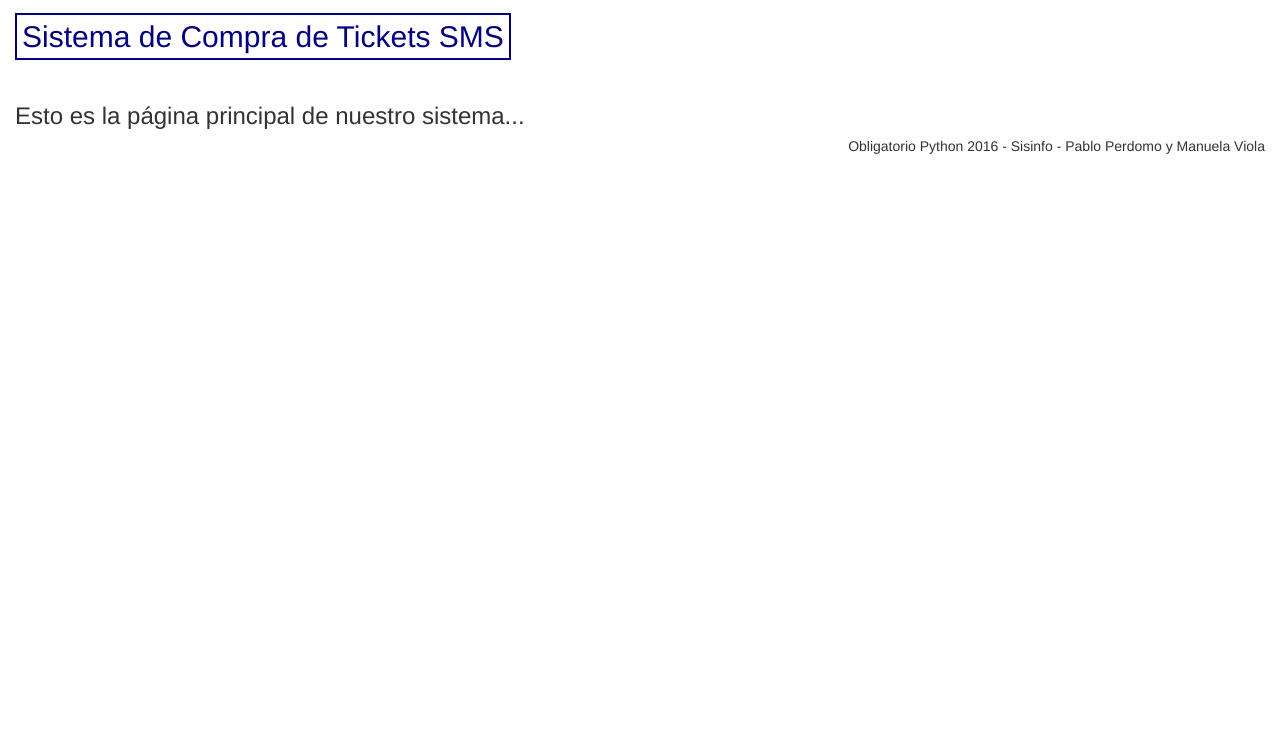
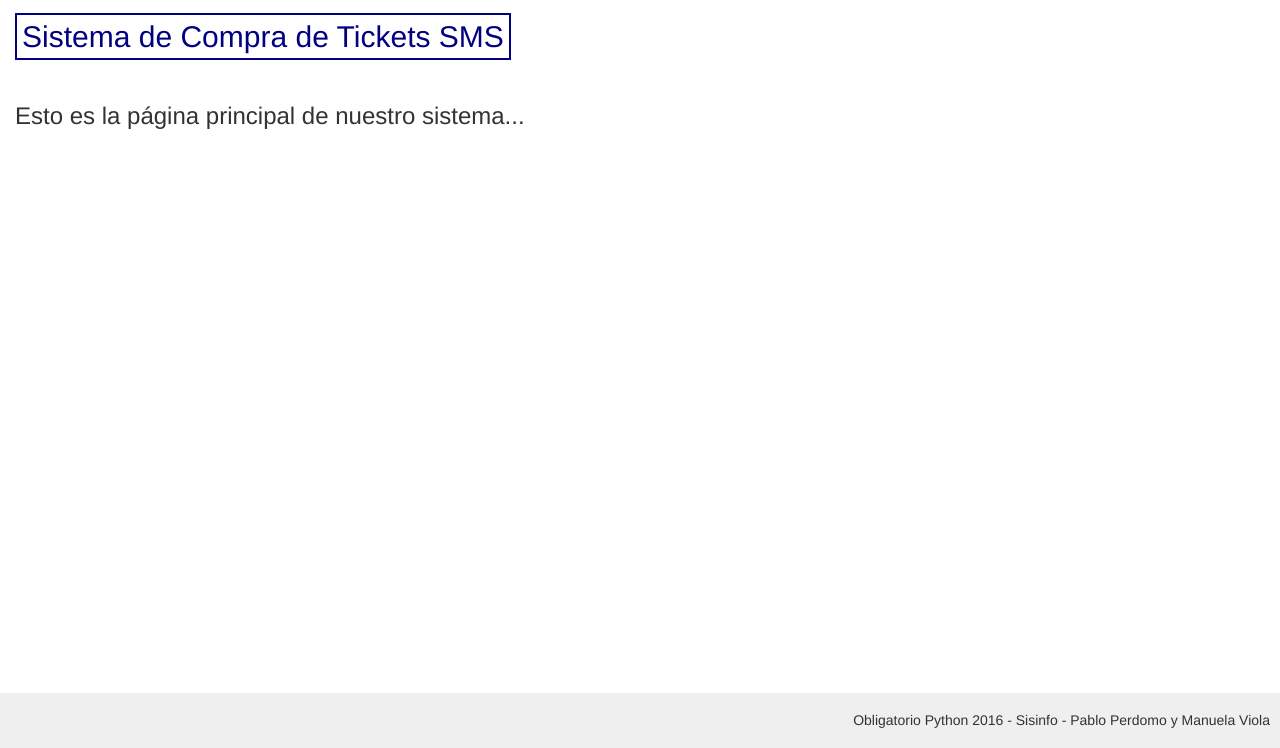
Before and after one commit to ManuViola77/obligatorio_python, a Django app: page / in a window 1280 px wide. Shown: the part 52-800 px from the top of the page. Run offline with Django 3.2, Linux system fonts and the light colour scheme; some libraries are stand-ins or nearby versions.

Commit message:
footer siempre abajo

```diff
--- a/obligatorio/back_end/templates/css/estilosGenerales.css
+++ b/obligatorio/back_end/templates/css/estilosGenerales.css
@@ -38,4 +38,19 @@
     background-color: lightblue;
   }
 
+  thead {
+    background-color: Navy;
+    color: white;
+  }
+
+  .footer {
+    position: absolute;
+    right: 0;
+    bottom: 0;
+    left: 0;
+    padding: 1rem;
+    background-color: #efefef;
+    text-align: center;
+  }
+
 </style>
--- a/obligatorio/back_end/templates/layout/base.html
+++ b/obligatorio/back_end/templates/layout/base.html
@@ -53,11 +53,13 @@
       {%endblock%}
     {%endblock%}
     {#fin bloque content#}
-    {#inicio bloque footer#}
-    {%block footer%}
-      <h5 align="right">Obligatorio Python 2016 - Sisinfo - Pablo Perdomo y Manuela Viola</h5>
-    {%endblock%}
-    {#fin bloque footer#}
+    <div class="footer">
+      {#inicio bloque footer#}
+      {%block footer%}
+        <h5 align="right">Obligatorio Python 2016 - Sisinfo - Pablo Perdomo y Manuela Viola</h5>
+      {%endblock%}
+      {#fin bloque footer#}
+    </div>
   </div>
 </body>
 </html>
```
